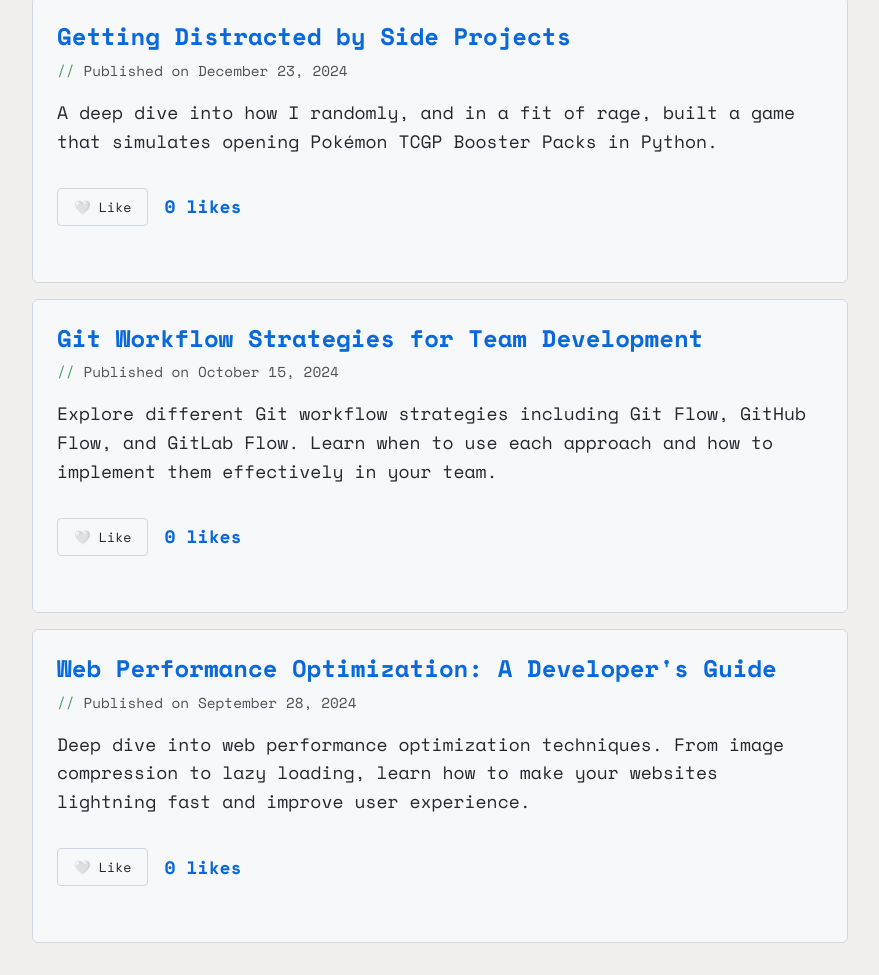
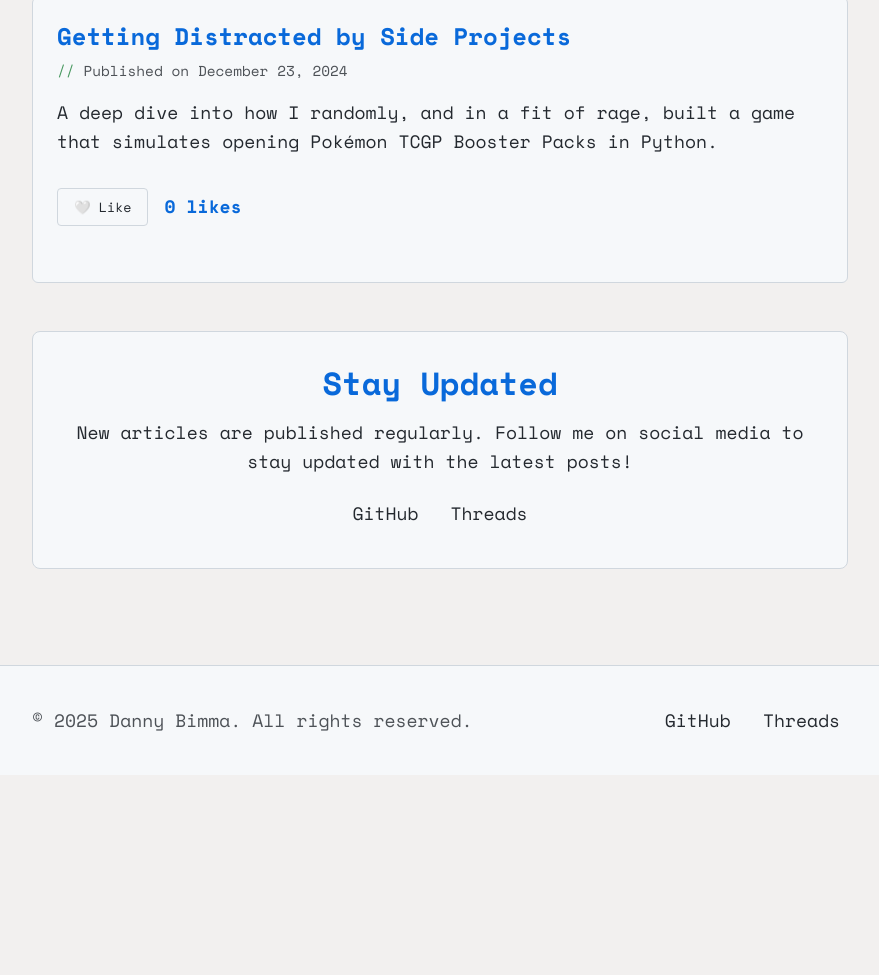
Before and after one commit to DannyBimma/dannybimma.github.io, a plain HTML site: page articles.html in a window 1280 px wide. Shown: the part 1865-2840 px from the top of the page, without its empty margins (200-1079 px from the left). After the commit the page ends 2680 px from the top, so only its background shows below. Drawn offline with nearby package versions, Linux system fonts and the light colour scheme.

Commit message:
Fix article ID mismatches and remove phantom articles

```diff
--- a/articles.html
+++ b/articles.html
@@ -118,7 +118,7 @@
               things in the tech industry.
             </p>
             <div class="like-container">
-              <button class="like-btn" data-article-id="vanilla-js-modern-web-apps">
+              <button class="like-btn" data-article-id="ai-is-cocaine">
                 🤍 Like
               </button>
               <span class="like-count">0 likes</span>
@@ -157,7 +157,7 @@
               how to overcome them.
             </p>
             <div class="like-container">
-              <button class="like-btn" data-article-id="css-grid-mastery">
+              <button class="like-btn" data-article-id="i-struggle">
                 🤍 Like
               </button>
               <span class="like-count">0 likes</span>
@@ -177,7 +177,7 @@
               Python.
             </p>
             <div class="like-container">
-              <button class="like-btn" data-article-id="api-design-principles">
+              <button class="like-btn" data-article-id="poke-play">
                 🤍 Like
               </button>
               <span class="like-count">0 likes</span>
@@ -185,45 +185,6 @@
           </article>
         </li>
 
-        <li>
-          <article>
-            <h3>
-              <a href="archives/git-workflow-guide.html">Git Workflow Strategies for Team Development</a>
-            </h3>
-            <div class="article-meta">Published on October 15, 2024</div>
-            <p>
-              Explore different Git workflow strategies including Git Flow,
-              GitHub Flow, and GitLab Flow. Learn when to use each approach
-              and how to implement them effectively in your team.
-            </p>
-            <div class="like-container">
-              <button class="like-btn" data-article-id="git-workflow-guide">
-                🤍 Like
-              </button>
-              <span class="like-count">0 likes</span>
-            </div>
-          </article>
-        </li>
-
-        <li>
-          <article>
-            <h3>
-              <a href="archives/performance-optimization.html">Web Performance Optimization: A Developer's Guide</a>
-            </h3>
-            <div class="article-meta">Published on September 28, 2024</div>
-            <p>
-              Deep dive into web performance optimization techniques. From
-              image compression to lazy loading, learn how to make your
-              websites lightning fast and improve user experience.
-            </p>
-            <div class="like-container">
-              <button class="like-btn" data-article-id="performance-optimization">
-                🤍 Like
-              </button>
-              <span class="like-count">0 likes</span>
-            </div>
-          </article>
-        </li>
       </ul>
     </section>
 
```
Also changed, not shown: archives/ai-is-cocaine.html (+1 -1 lines), archives/poke_play.html (+1 -1 lines), archives/solving-problems-with-the-lords-language.html (+1 -1 lines).
